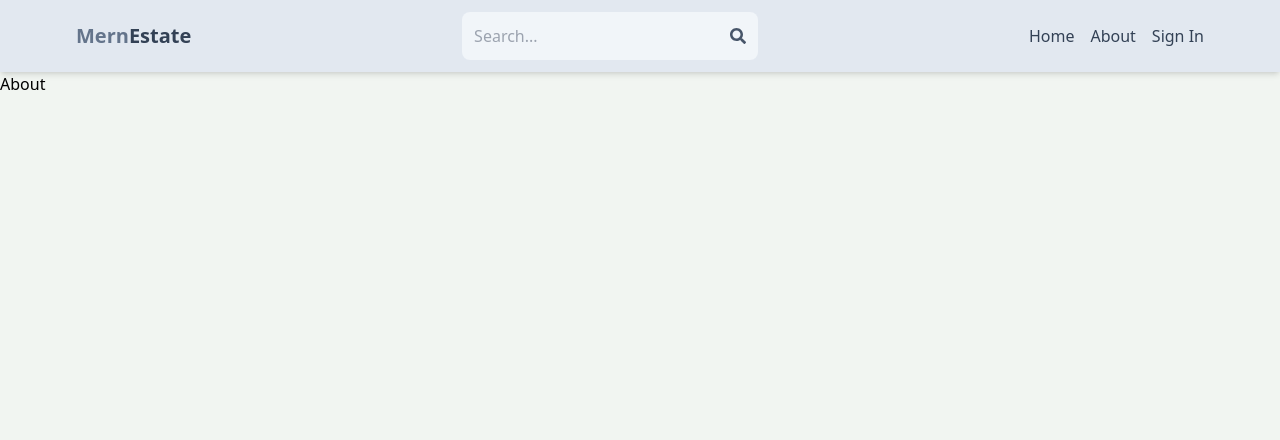
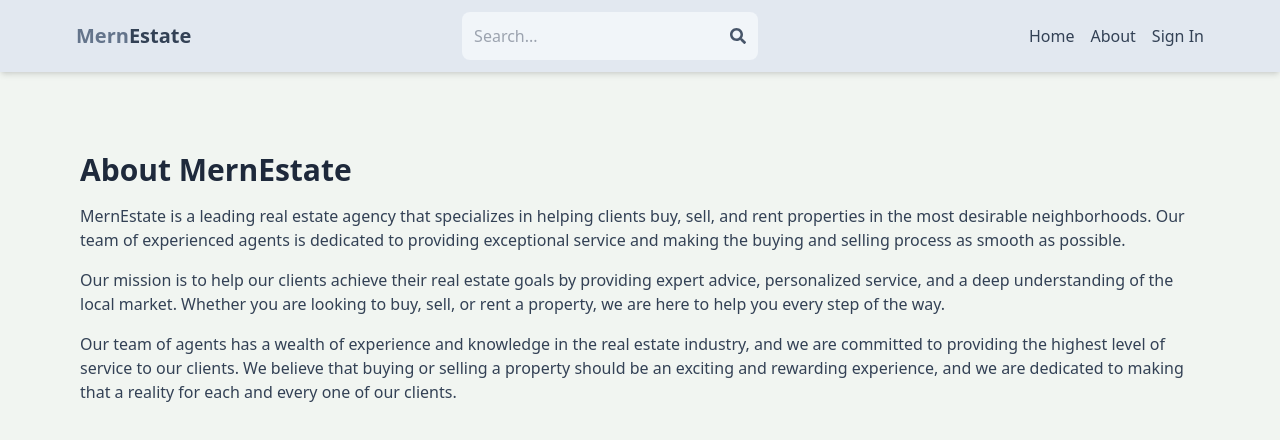
Before and after one commit to AnshumanSingh2001/mern-estate, a React (Vite) app in the folder client/: page /about in a window 1280 px wide. Shown: the top 440 px of the page. Built offline with nearby package versions, Linux system fonts and the light colour scheme; no server answers.

Commit message:
complete about page

```diff
--- a/client/index.html
+++ b/client/index.html
@@ -3,7 +3,6 @@
 
 <head>
   <meta charset="UTF-8" />
-  <link rel="icon" type="image/svg+xml" href="/vite.svg" />
   <meta name="viewport" content="width=device-width, initial-scale=1.0" />
   <title>MernEstate</title>
 </head>
--- a/client/src/pages/About.jsx
+++ b/client/src/pages/About.jsx
@@ -1,4 +1,31 @@
-const About = () => {
-  return <div>About</div>
+import React from 'react'
+
+export default function About() {
+  return (
+    <div className="py-20 px-4 max-w-6xl mx-auto">
+      <h1 className="text-3xl font-bold mb-4 text-slate-800">
+        About MernEstate
+      </h1>
+      <p className="mb-4 text-slate-700">
+        MernEstate is a leading real estate agency that specializes in helping
+        clients buy, sell, and rent properties in the most desirable
+        neighborhoods. Our team of experienced agents is dedicated to providing
+        exceptional service and making the buying and selling process as smooth
+        as possible.
+      </p>
+      <p className="mb-4 text-slate-700">
+        Our mission is to help our clients achieve their real estate goals by
+        providing expert advice, personalized service, and a deep understanding
+        of the local market. Whether you are looking to buy, sell, or rent a
+        property, we are here to help you every step of the way.
+      </p>
+      <p className="mb-4 text-slate-700">
+        Our team of agents has a wealth of experience and knowledge in the real
+        estate industry, and we are committed to providing the highest level of
+        service to our clients. We believe that buying or selling a property
+        should be an exciting and rewarding experience, and we are dedicated to
+        making that a reality for each and every one of our clients.
+      </p>
+    </div>
+  )
 }
-export default About
```
